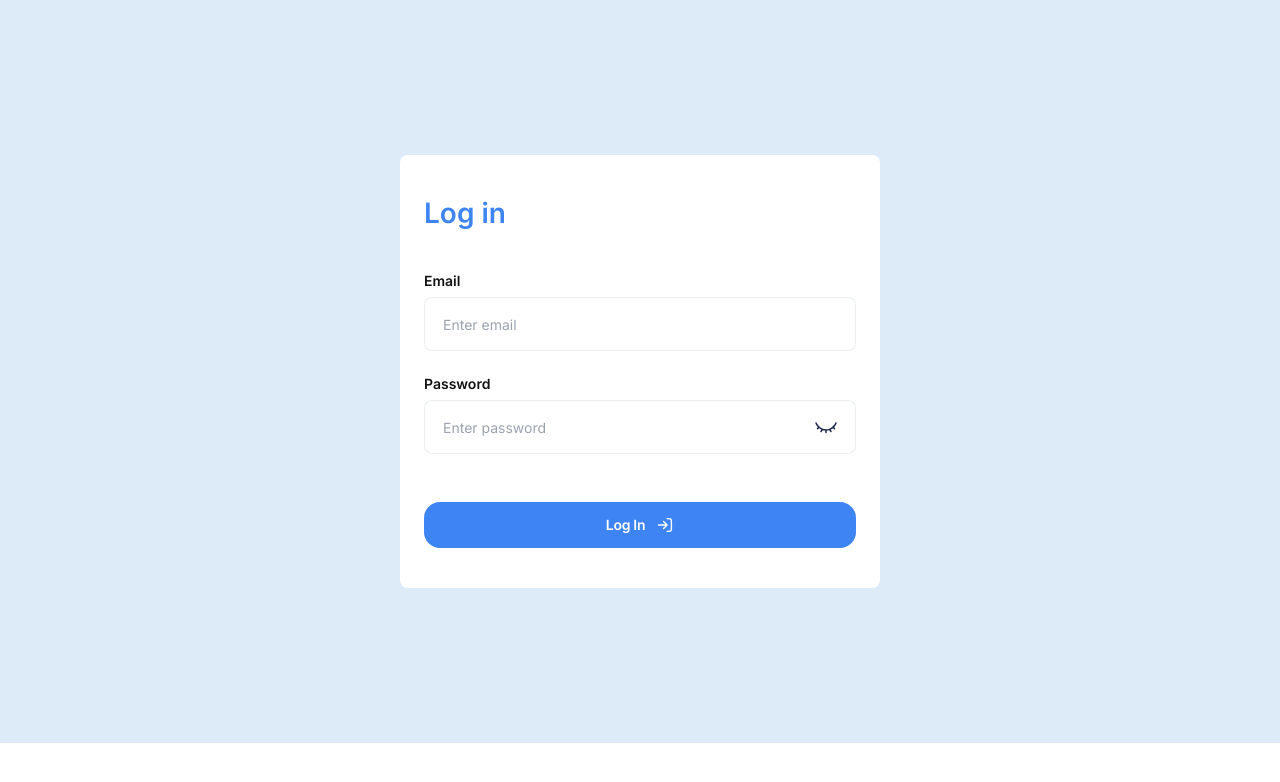
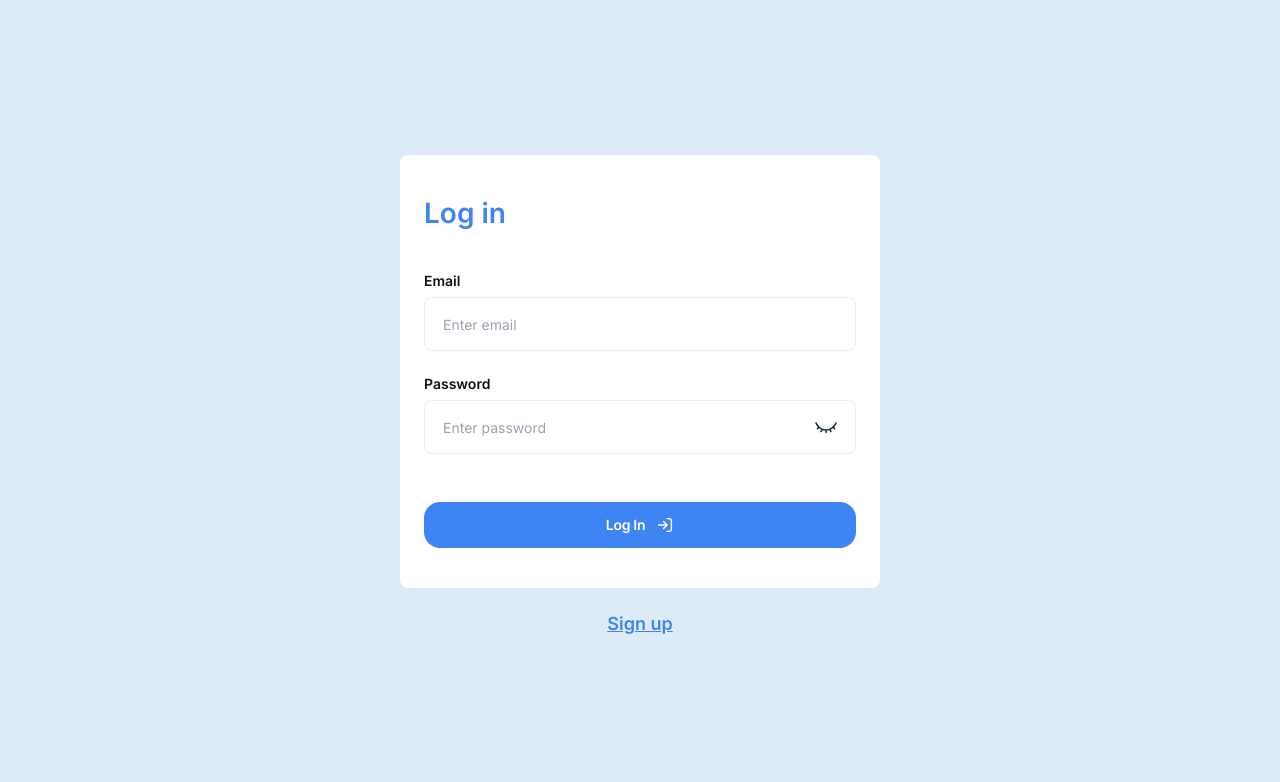
Before and after one commit to iSteffan/goosetrack-nextjs, a Next.js app: page /en/login in a window 1280 px wide. Shown: the top 782 px of the page. Built offline with nearby package versions, Linux system fonts and the light colour scheme.

Commit message:
login & signup page Done

```diff
--- a/src/app/[locale]/login/page.tsx
+++ b/src/app/[locale]/login/page.tsx
@@ -1,10 +1,35 @@
+import Link from 'next/link';
+import Image from 'next/image';
+
 import { AuthForm } from '@/components/AuthForm/AuthForm';
 
+import data from '@/data/common.json';
+
 export default function Page() {
+  const { signUp } = data;
+
   return (
-    <section className="bg-blueLight py-[155px]">
+    <section className="min-h-screen bg-blueLight py-[155px]">
       <div className="container">
         <AuthForm type="logIn" />
+
+        <div className="mt-[18px] text-center md:mt-[24px]">
+          <Link
+            href="/en/register"
+            className="scale inline-block text-[12px] font-600 leading-[1.16] text-blueMain underline md:text-[18px] md:leading-[1.33]"
+          >
+            {signUp}
+          </Link>
+        </div>
+
+        <div className="absolute right-[60px] top-[230px] hidden xl:block">
+          <Image
+            src="/image/logInGoose.png"
+            alt="goose"
+            width={368}
+            height={521}
+          />
+        </div>
       </div>
     </section>
   );
--- a/src/app/[locale]/register/page.tsx
+++ b/src/app/[locale]/register/page.tsx
@@ -1,10 +1,35 @@
+import Link from 'next/link';
+import Image from 'next/image';
+
 import { AuthForm } from '@/components/AuthForm/AuthForm';
 
+import data from '@/data/common.json';
+
 export default function Page() {
+  const { logIn } = data;
+
   return (
-    <section className="bg-blueLight py-[155px]">
+    <section className="min-h-screen bg-blueLight py-[155px]">
       <div className="container">
         <AuthForm type="signUp" />
+
+        <div className="mt-[18px] text-center md:mt-[24px]">
+          <Link
+            href="/en/login"
+            className="scale inline-block text-[12px] font-600 leading-[1.16] text-blueMain underline md:text-[18px] md:leading-[1.33]"
+          >
+            {logIn}
+          </Link>
+        </div>
+
+        <div className="absolute bottom-0 left-[49px] hidden xl:block">
+          <Image
+            src="/image/signUpGoose.png"
+            alt="goose"
+            width={400}
+            height={416}
+          />
+        </div>
       </div>
     </section>
   );
```
Also changed, not shown: public/image/logInGoose.png (added), public/image/signUpGoose.png (added).
